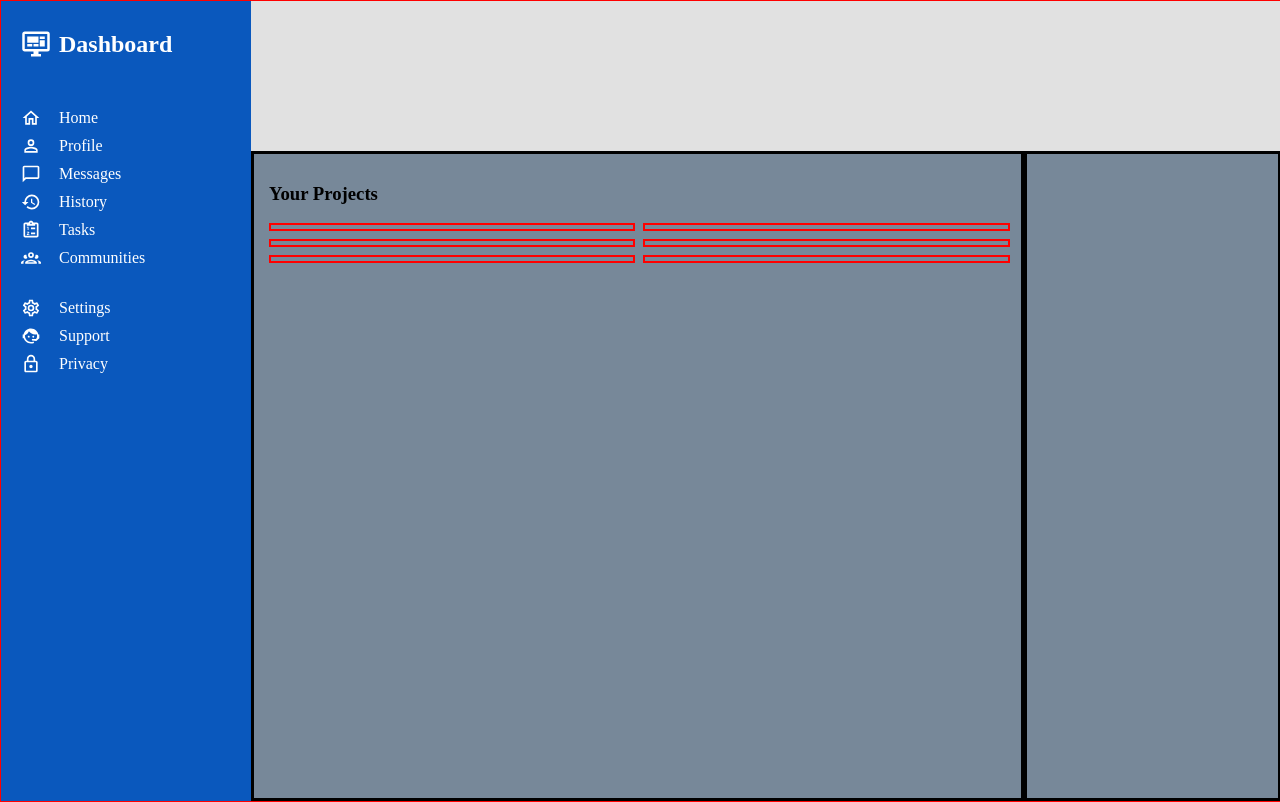
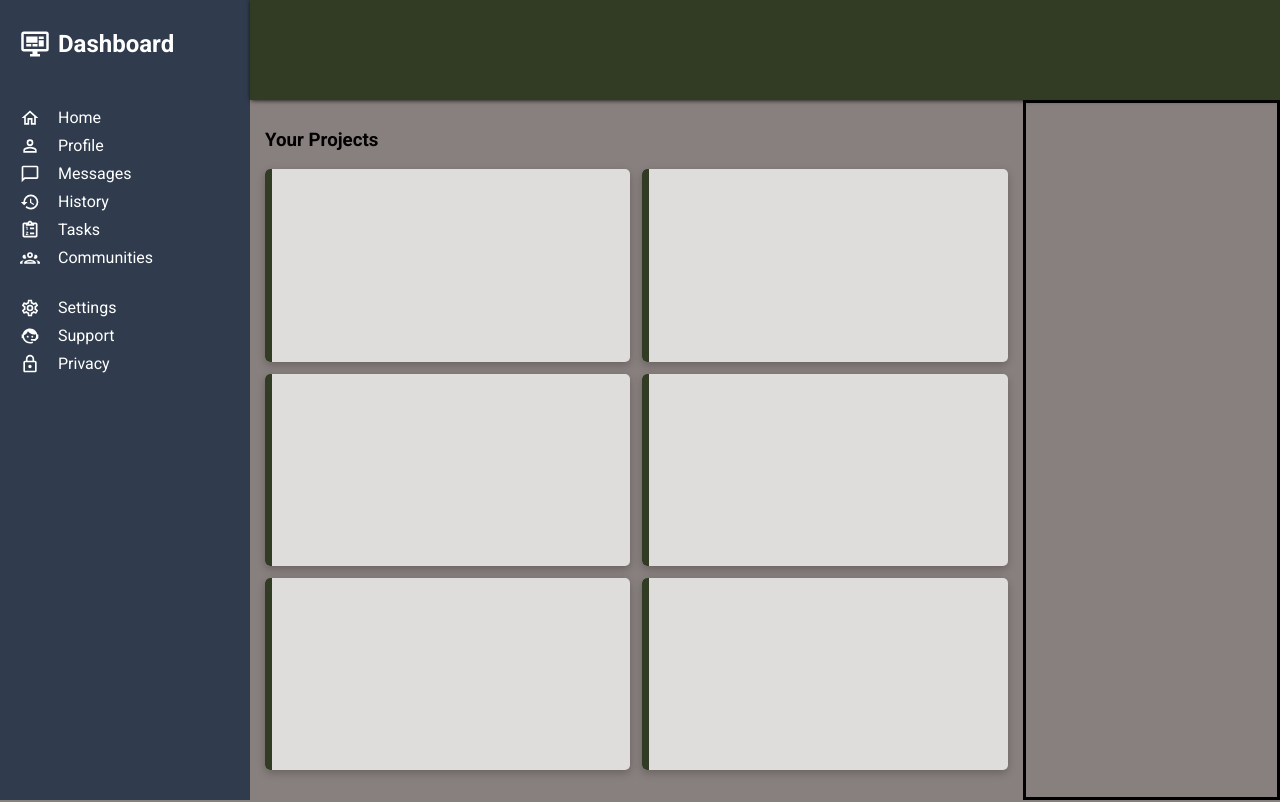
Before and after one commit to ryanertel1/odin-dashboard, a plain HTML site: page index.html in a window 1280 px wide. Drawn offline with Linux system fonts and the light colour scheme.

Commit message:
update graphics of current content

```diff
--- a/index.html
+++ b/index.html
@@ -4,7 +4,7 @@
 <head>
   <meta charset="utf-8">
   <meta name="viewport" content="width=device-width">
-  <title>replit</title>
+  <title>Dashboard</title>
   <script src="script.js" defer></script>
   <link href="style.css" rel="stylesheet" type="text/css" />
 </head>
--- a/style.css
+++ b/style.css
@@ -1,3 +1,5 @@
+  @import url('https://fonts.googleapis.com/css2?family=Roboto:wght@400;700&display=swap');
+
 :root,
 html,
 body{
@@ -5,13 +7,13 @@ body{
   padding: 0;
   width: 100%;
   height: 100%;
-  background-color: lightslategrey;
+  background-color: #88807e;
+  font-family: 'Roboto', sans-serif;
 }
 body {
   display: grid;
   grid-template-columns: 250px 3fr 1fr;
-  grid-template-rows: 150px 1fr;
-  border: 1px solid red;
+  grid-template-rows: 100px 1fr;
 }
 a {
   text-decoration: none;
@@ -20,14 +22,15 @@ a {
 
 
 .header {
-  background-color: rgb(225,225,225);
+  background-color: #323c24;
   grid-column: 2 / 4;
   grid-row: 1 / 2;
+  box-shadow: 1px 0px 5px black;
 }
 
 
 .sidebar {
-  background-color: rgb(10,88,189);
+  background-color: #303c4e;
   color: white;
   padding: 10px;
   padding-left: 20px;
@@ -66,25 +69,36 @@ a {
 
 
 .project-container {
-  border: 3px solid black;
   grid-column: 2 / 3;
   grid-row: 2 / 3;
+  display: flex;
+  flex-direction: column;
   padding-inline: 15px;
   padding-top: 10px;
   padding-bottom: 30px;
 }
 .cards-container {
   display: grid;
+  height: 100%;
+  width: 100%;
   grid-template-columns: 1fr 1fr;
   grid-template-rows: 1fr 1fr 1fr;
   grid-gap: 12px;
 }
 .project-card {
+  background-color: #dedddb;
+  border-radius: 5px;
+  overflow: hidden;
+  box-shadow: rgba(0, 0, 0, 0.24) 0px 3px 8px;
+}
+.project-card::before {
+  content: '';
+  position: relative;
+  display: inline-block;
   height: 100%;
-  width: 100%;
-  border: 2px solid red;
+  width: 7px;
+  background-color: #323c24;
 }
-
 
 .right-bar {
   border: 3px solid black;
```
Lines whose indentation alone changed are shown as unchanged.
